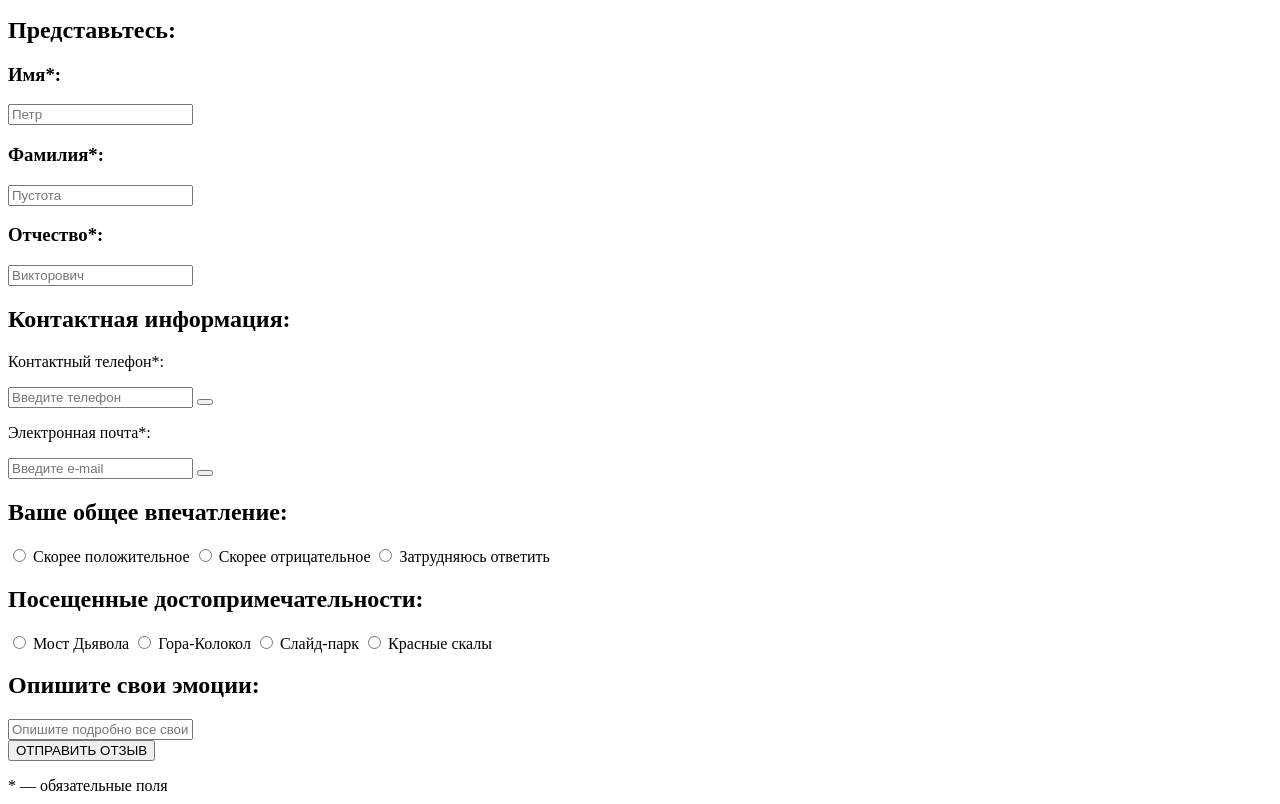
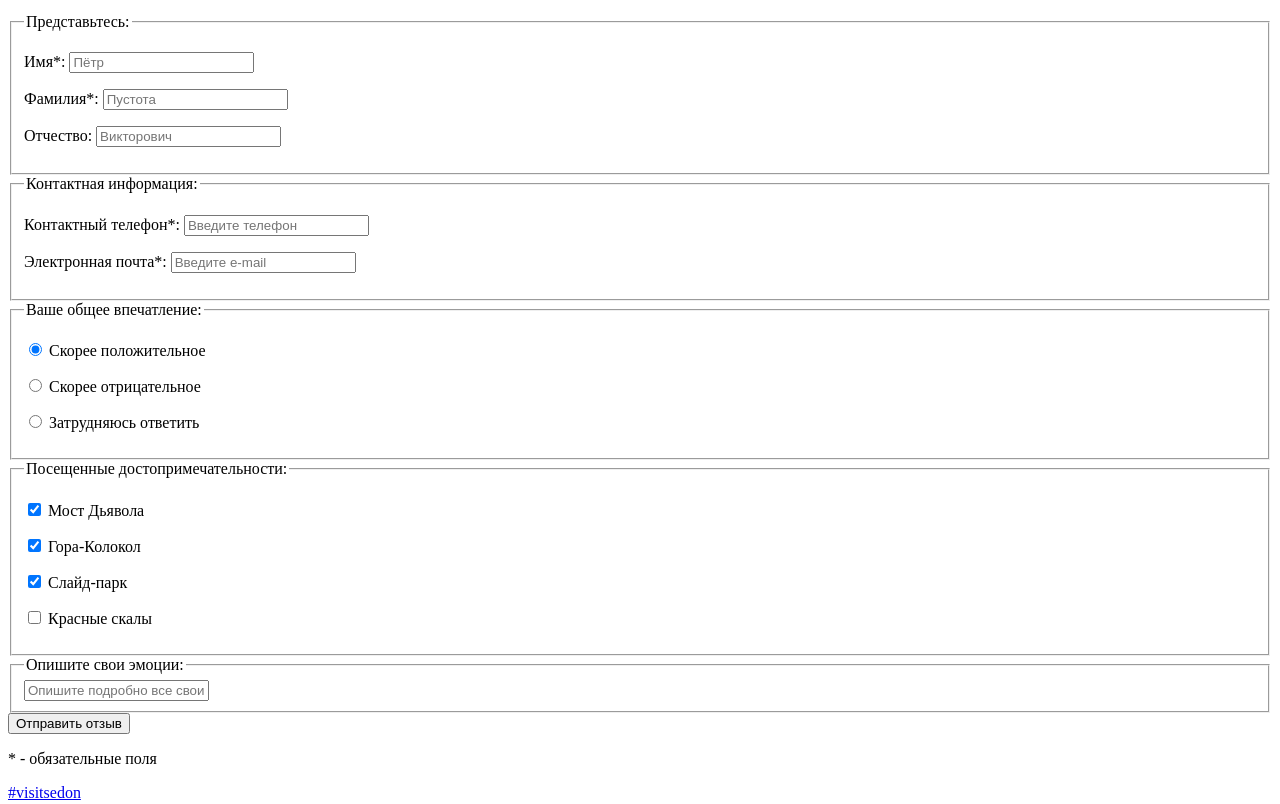
Before and after one commit to htmlacademy-adaptive/1814593-sedona-25, a website: page source/form.html in a window 1280 px wide. Shown: the part 403-1207 px from the top of the page. Drawn offline with Linux system fonts and the light colour scheme.

Commit message:
Корректировка form и добавление ссылок

```diff
--- a/source/form.html
+++ b/source/form.html
@@ -3,14 +3,14 @@
 
 <head>
   <meta charset="utf-8">
-  <link rel="stylesheet" href="css/style.css">
+  <link rel="stylesheet" href="#">
   <title>HTML Academy: Седона</title>
 </head>
 
 <body>
   <div class="conteiner">
     <header class="page-header">
-      <a class="page-header__link" href="#">
+      <a class="page-header__link" href="index.html">
         <img class="page-header__logo" src="img/logotype-mobile.png" width="185" height="96" alt="Седона">
       </a>
       <nav class="navigation">
@@ -20,16 +20,16 @@
           </button>
           <ul class="navigation__list">
             <li class="navigation__item">
-              <a class="navigation__link">Главная</a>
+              <a class="navigation__link" href="index.html">Главная</a>
             </li>
             <li class="navigation__item">
-              <a class="navigation__link">Фото и видео</a>
+              <a class="navigation__link" href="catalog.html">Фото и видео</a>
             </li>
             <li class="navigation__item">
-              <a class="navigation__link">Форма отзыва</a>
+              <a class="navigation__link" href="form.html">Форма отзыва</a>
             </li>
             <li class="navigation__item">
-              <a class="navigation__link">html academy</a>
+              <a class="navigation__link" href="https://htmlacademy.ru/">html academy</a>
             </li>
           </ul>
         </div>
@@ -45,76 +45,79 @@
           <h2 class="feedback__title">Оставьте свой отзыв!</h2>
           <p class="feedback__text">Помогите нашим отелям стать лучше! Оставьте отзыв о них, а также о посещенных вами
             достопримечательностях</p>
-          <div class="feedback__full-name full-name">
-            <h2 class="full-name__title">Представьтесь:</h2>
-            <form class="full-name__form" action="#" method="post">
-              <h3 class="full-name__name">Имя*:</h3>
-              <input class="full-name__text" type="text" placeholder="Петр">
-            </form>
-            <form class="full-name__form" action="#" method="post">
-              <h3 class="full-name__surname">Фамилия*:</h3>
-              <input class="full-name__text" name="text" placeholder="Пустота">
-            </form>
-            <form class="full-name__form" action="#" method="post">
-              <h3 class="full-name__patronymic">Отчество*:</h3>
-              <input class="full-name__text" type="text" placeholder="Викторович">
-            </form>
-          </div>
-          <div class="feedback__contact-info contact-info">
-            <h2 class="contact-info__title">Контактная информация:</h2>
-            <p class="contact-info__subtitle">Контактный телефон*:</p>
-            <form class="contact-info__form" action="#" method="post">
-              <input class="contact-info__input" type="number" name="contact" id="contact" placeholder="Введите телефон">
-              <button class="contact-info__button" type="submit"></button>
-            </form>
-            <p class="contact-info__subtitle">Электронная почта*:</p>
-            <form class="contact-info__form" action="#" method="post">
-              <input class="contact-info__input" type="e-mail" name="e-mail" id="e-mail" placeholder="Введите e-mail">
-              <button class="contact-info__button" type="submit"></button>
-            </form>
-          </div>
-          <div class="feedback__review review">
-            <h2 class="review__title">Ваше общее впечатление:</h2>
-            <label class="review__label">
-              <input class="review__input review__input--active visually-hidden" type="radio" name="positive">
-              <span class="review__span">Скорее положительное</span>
-            </label>
-            <label class="review__label">
-              <input class="review__input visually-hidden" type="radio" name="negative">
-              <span class="review__span">Скорее отрицательное</span>
-            </label>
-            <label class="review__label">
-              <input class="review__input visually-hidden" type="radio" name="difficulty">
-              <span class="review__span">Затрудняюсь ответить</span>
-            </label>
-          </div>
-          <div class="feedback__visit visit">
-            <h2 class="visit__title">Посещенные достопримечательности:</h2>
-            <label class="visit__label">
-              <input class="visit__input visit__input--active visually-hidden" type="radio" name="positive">
-              <span class="visit__span">Мост Дьявола</span>
-            </label>
-            <label class="visit__label">
-              <input class="visit__input visit__input--active visually-hidden" type="radio" name="positive">
-              <span class="visit__span">Гора-Колокол</span>
-            </label>
-            <label class="visit__label">
-              <input class="visit__input visit__input--active visually-hidden" type="radio" name="positive">
-              <span class="visit__span">Слайд-парк</span>
-            </label>
-            <label class="visit__label">
-              <input class="visit__input visit__input visually-hidden" type="radio" name="positive">
-              <span class="visit__span">Красные скалы</span>
-            </label>
-          </div>
-          <div class="feedback__emotions emotions">
-            <h2 class="emotions__title">Опишите свои эмоции:</h2>
-            <form class="emotions__form" action="#" method="post">
-              <input class="emotions__text" type="text" placeholder="Опишите подробно все свои восторги">
-            </form>
-          </div>
-          <button class="feedback__button" type="submit">ОТПРАВИТЬ ОТЗЫВ</button>
-          <p class="feedback__asterisk">* — обязательные поля</p>
+          <form class="feedback__form" action="#" method="post">
+            <fieldset class="feedback__user-info user-info">
+              <legend class="user-info__title">Представьтесь:</legend>
+              <p class="user-info__text">
+                <label class="user-info__sub-title" for="name">Имя*:</label>
+                <input class="user-info__input" type="text" id="name" name="name" placeholder="Пётр">
+              </p>
+              <p class="user-info__text">
+                <label class="user-info__sub-title" for="surname">Фамилия*:</label>
+                <input class="user-info__input" type="text" id="surname" name="surname" placeholder="Пустота">
+              </p>
+              <p class="user-info__text">
+                <label class="user-info__sub-title" for="patronymic">Отчество:</label>
+                <input class="user-info__input" type="text" id="patronymic" name="patronymic" placeholder="Викторович">
+              </p>
+            </fieldset>
+            <fieldset class="feedback__contacts contacts">
+              <legend class="contacts__title">Контактная информация:</legend>
+              <p class="contacts__text">
+                <label class="contacts__sub-title" for="phone">Контактный телефон*:</label>
+                <input class="contacts__input" type="number" name="phone" id="phone" placeholder="Введите телефон">
+              </p>
+              <p class="contacts__text">
+                <label lass="contacts__sub-title" for="email">Электронная почта*:</label>
+                <input class="contacts__input" type="email" name="email" id="email" placeholder="Введите e-mail">
+              </p>
+            </fieldset>
+            <fieldset class="feedback__impress impress">
+              <legend class="impress__title">Ваше общее впечатление:</legend>
+              <p class="impress__text">
+                <input class="impress__input" type="radio" name="positive" id="positive" checked>
+                <label class="impress__label" for="positive">Скорее положительное</label>
+              </p>
+              <p class="impress__text">
+                <input class="impress__input" type="radio" name="negative" id="negative">
+                <label lass="impress__label" for="negative">Скорее отрицательное</label>
+              </p>
+              <p class="impress__text">
+                <input class="impress__input" type="radio" name="difficulty" id="difficulty">
+                <label lass="impress__label" for="difficulty">Затрудняюсь ответить</label>
+              </p>
+            </fieldset>
+            <fieldset class="feedback__sights sights">
+              <legend class="sights__title">Посещенные достопримечательности:</legend>
+              <p>
+                <input class="sights__input" type="checkbox" name="bridge-devil" id="bridge-devil" checked>
+                <label for="sights__label">Мост Дьявола</label>
+              </p>
+              <p>
+                <input class="sights__input" type="checkbox" name="mount-bell" id="mount-bell" checked>
+                <label for="sights__label">Гора-Колокол</label>
+              </p>
+              <p>
+                <input class="sights__input" type="checkbox" name="slide-park" id="slide-park" checked>
+                <label for="sights__label">Слайд-парк</label>
+              </p>
+              <p>
+                <input class="sights__input" type="checkbox" name="red-rocks" id="red-rocks">
+                <label for="sights__label">Красные скалы</label>
+              </p>
+            </fieldset>
+            <fieldset class="feedback__emotions emotions">
+              <legend class="emotions__title">Опишите свои эмоции:</legend>
+              <label for="emotions__label">
+                <input class="emotions__input" type="text" name="emotions" id="emotions"
+                  placeholder="Опишите подробно все свои восторги">
+              </label>
+            </fieldset>
+            <div class="feedback__departure departure">
+              <button class="departure__button" type="submit">Отправить отзыв</button>
+              <p class="departure__footnote">* - обязательные поля</p>
+            </div>
+          </form>
         </section>
       </div>
     </main>
@@ -122,23 +125,23 @@
       <a class="page-footer__link" href="#">#visitsedon</a>
       <ul class="page-footer__list social">
         <li class="social__item">
-          <a class="social__link" href="#">
+          <a class="social__link" href="https://vk.com/htmlacademy">
             <span class="visually-hidden">Мы Вконтакте</span>
           </a>
         </li>
         <li class="social__item">
-          <a class="social__link visually-hidden" href="#">
+          <a class="social__link visually-hidden" href="tg://resolve?domain=htmlacademy">
             <span class="visually-hidden">Мы в Telegram</span>
           </a>
         </li>
         <li class="social__item">
-          <a class="social__link visually-hidden" href="#">
+          <a class="social__link visually-hidden" href="https://www.youtube.com/user/htmlacademyru">
             <span class="visually-hidden">Мы в Youtube</span>
           </a>
         </li>
       </ul>
       <p class="page-footer__title">Разработано</p>
-      <a href="#">
+      <a href="https://htmlacademy.ru/">
         <svg xmlns="http://www.w3.org/2000/svg" viewBox="0 0 60 60" width="35" height="27">
           <path fill="#2E368F"
             d="M30.2 5h-.2l-19.7 2.1v36.2l19.7 11.7 19.7-11.7v-36.2l-19.5-2.1zm17 36.8l-17.2 10.2-17.2-10.2v-14.8l17.1 10.2v1.8l-11.7-7v1.8l11.8 7.1v1.9l-11.8-7v1.8l11.8 7 11.9-7.1v-7.6l5.3-3.2v15.1zm-.1-17l-4.7 2.8-2.2 1.3-10.3-6.1v1.8l8.8 5.3h-.1l-.2.1-1.3.7-7.3-4.3v1.8l5.8 3.4-1.4.9-4.3-2.6v1.8l2.9 1.7-2.9 1.7-17-10.1 17-10.2 17.2 10zm.1-1.8l-17.3-10.2-17.1 10.2v-13.6l17.2-1.8 17.2 1.8v13.6z" />
@@ -147,4 +150,5 @@
     </footer>
   </div>
 </body>
+
 </html>
```
Also changed, not shown: source/catalog.html (+19 -15 lines), source/index.html (+10 -10 lines).
